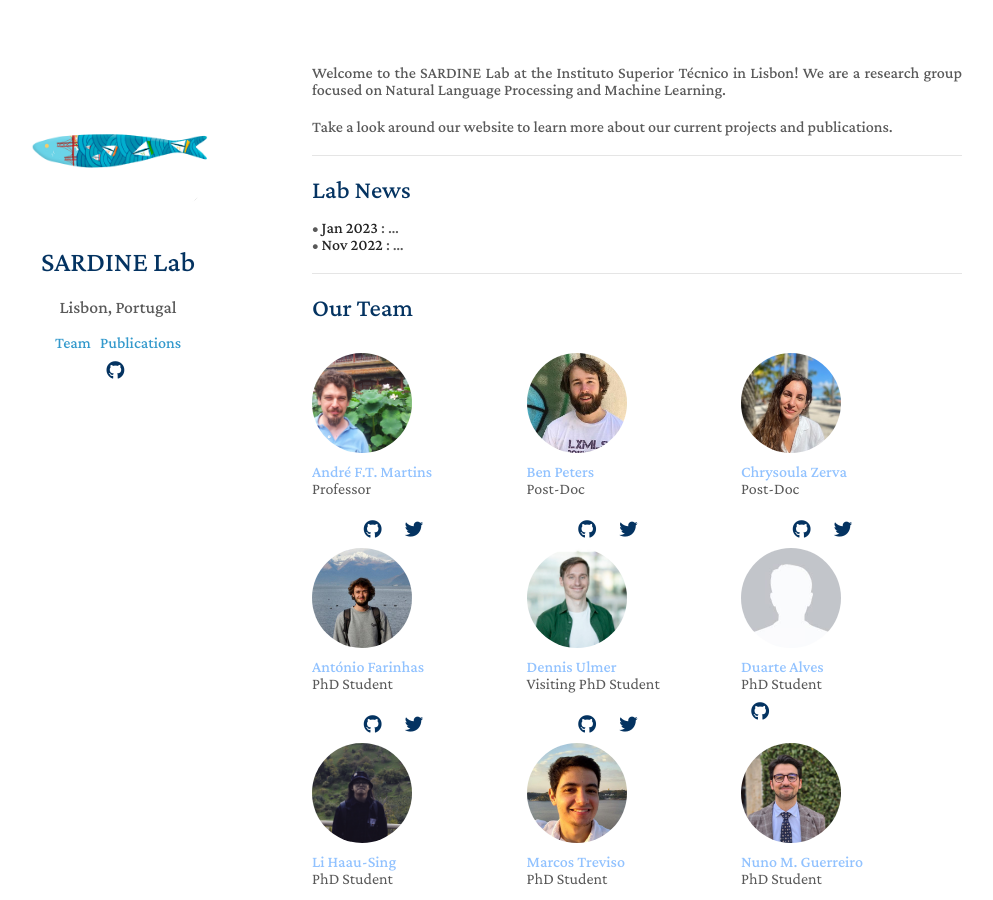
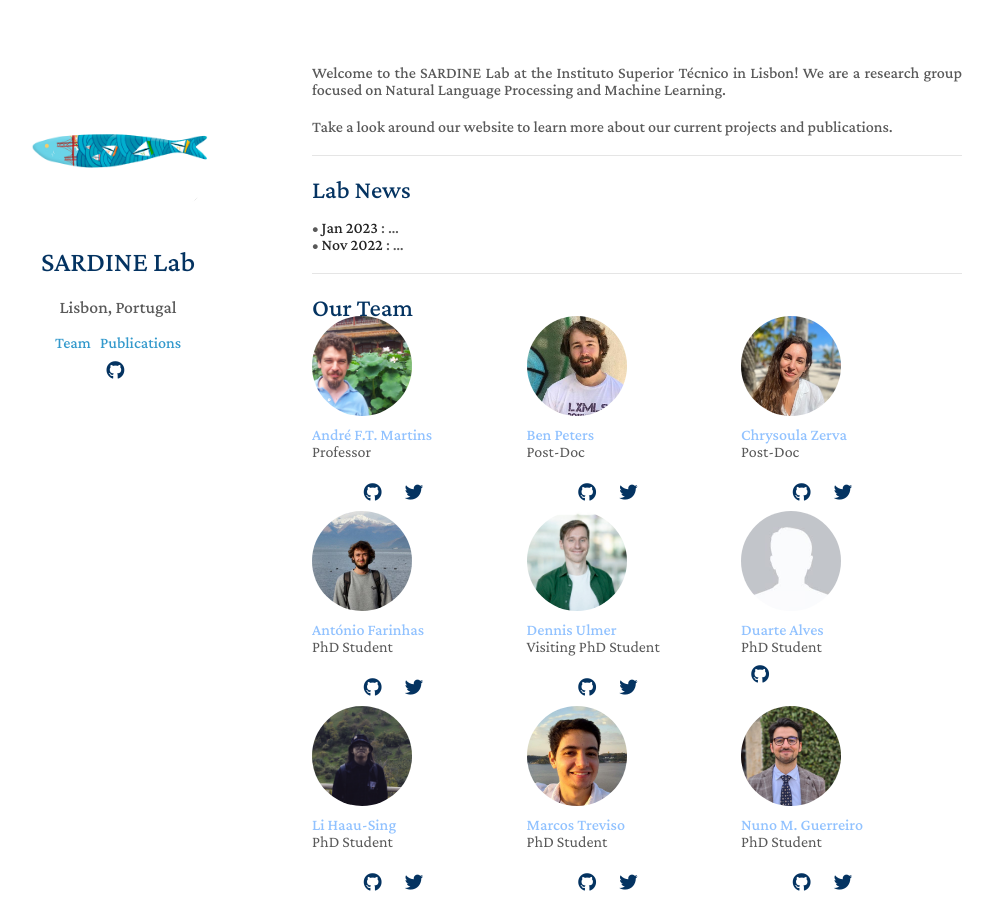
Before and after one commit to sardine-cs/sardine-cs.github.io, a Jekyll site: the page built from index.md, in a window 1280 px wide and 900 px high. Shown: the whole window, without its empty margins (158-1151 px from the left). Built offline with Jekyll 4.4.1, drawn with Linux system fonts in a browser that asks for light colours; nearby versions of some CDN libraries; a style sheet for code colours, icons or effects is not loaded.

```diff
--- a/_includes/staff.html
+++ b/_includes/staff.html
@@ -1,4 +1,4 @@
-<h2 id="team" style="margin: 2px 0px -5px;">Our Team</h2><br>
+<h2 id="team" style="margin: 2px 0px -5px;">Our Team</h2>
 
 <div class="instructors clearfix">
     {% for instructor in site.data.staff.Instructors %}
```
